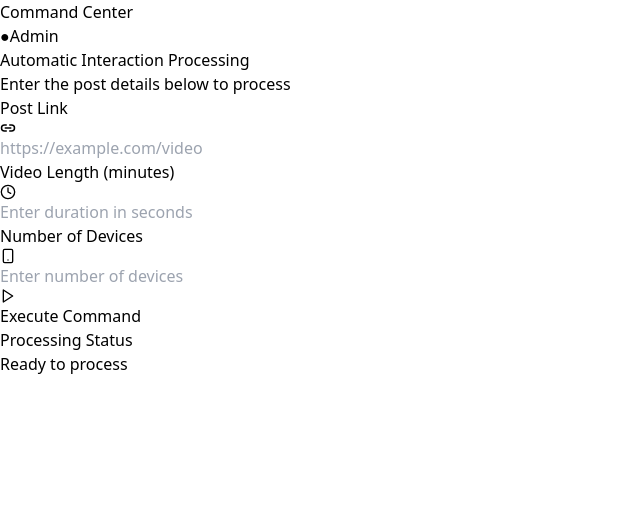
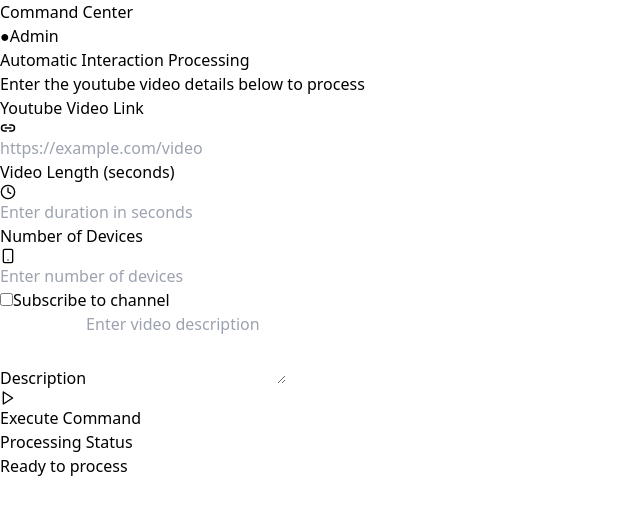
Before and after one commit to Arup43/frontend-control, a Next.js app: page /command in a window 1280 px wide. Shown: the top 514 px of the page, without its empty margins (0-640 px from the left). Built offline with nearby package versions, Linux system fonts and the light colour scheme.

Commit message:
feat(Youtube): modify for youtube

```diff
--- a/src/app/command/page.tsx
+++ b/src/app/command/page.tsx
@@ -10,8 +10,10 @@ import { useRouter } from 'next/navigation';
 export default function CommandPage() {
   const router = useRouter();
   const [link, setLink] = useState('');
-  const [length, setLength] = useState('');
+  const [len, setLen] = useState('');
   const [devices, setDevices] = useState('');
+  const [subscribe, setSubscribe] = useState(false);
+  const [description, setDescription] = useState('');
   const [isLoading, setIsLoading] = useState(false);
 
   const handleSubmit = async (e: FormEvent) => {
@@ -19,15 +21,17 @@ export default function CommandPage() {
     setIsLoading(true);
 
     try {
-      const response = await fetch(`${process.env.NEXT_PUBLIC_API_BASE_URL}/api/commands`, {
+      const response = await fetch(`${process.env.NEXT_PUBLIC_API_BASE_URL}/api/commands/yt`, {
         method: 'POST',
         headers: {
           'Content-Type': 'application/json',
         },
         body: JSON.stringify({
           link,
-          length: parseInt(length),
-          numOfDevices: parseInt(devices)
+          len: parseInt(len),
+          numOfDevices: parseInt(devices),
+          subscribe,
+          description
         }),
       });
 
@@ -65,7 +69,7 @@ export default function CommandPage() {
         <div className="bg-gray-800 rounded-2xl shadow-xl p-8">
           <div className="mb-8">
             <h2 className="text-3xl font-bold text-white mb-2">Automatic Interaction Processing</h2>
-            <p className="text-gray-400">Enter the post details below to process</p>
+            <p className="text-gray-400">Enter the youtube video details below to process</p>
           </div>
 
           {isLoading ? (
@@ -83,7 +87,7 @@ export default function CommandPage() {
               <div className="space-y-6">
                 <div>
                   <label htmlFor="link" className="block text-sm font-medium text-gray-300 mb-2">
-                    Post Link
+                    Youtube Video Link
                   </label>
                   <div className="relative">
                     <div className="absolute inset-y-0 left-0 pl-3 flex items-center pointer-events-none">
@@ -103,20 +107,20 @@ export default function CommandPage() {
                 </div>
 
                 <div>
-                  <label htmlFor="length" className="block text-sm font-medium text-gray-300 mb-2">
-                    Video Length (minutes)
+                  <label htmlFor="len" className="block text-sm font-medium text-gray-300 mb-2">
+                    Video Length (seconds)
                   </label>
                   <div className="relative">
                     <div className="absolute inset-y-0 left-0 pl-3 flex items-center pointer-events-none">
                       <FiClock className="h-5 w-5 text-gray-400" />
                     </div>
                     <input
-                      id="length"
-                      name="length"
+                      id="len"
+                      name="len"
                       type="number"
                       required
-                      value={length}
-                      onChange={(e) => setLength(e.target.value)}
+                      value={len}
+                      onChange={(e) => setLen(e.target.value)}
                       className="block w-full pl-10 pr-3 py-3 bg-gray-700 border border-gray-600 rounded-xl text-white placeholder-gray-400 focus:outline-none focus:ring-2 focus:ring-blue-500 focus:border-transparent"
                       placeholder="Enter duration in seconds"
                     />
@@ -144,6 +148,37 @@ export default function CommandPage() {
                     />
                   </div>
                 </div>
+
+                <div>
+                  <div className="flex items-center">
+                    <input
+                      id="subscribe"
+                      name="subscribe"
+                      type="checkbox"
+                      checked={subscribe}
+                      onChange={(e) => setSubscribe(e.target.checked)}
+                      className="h-5 w-5 text-blue-500 focus:ring-blue-500 border-gray-600 rounded bg-gray-700"
+                    />
+                    <label htmlFor="subscribe" className="ml-2 block text-sm font-medium text-gray-300">
+                      Subscribe to channel
+                    </label>
+                  </div>
+                </div>
+
+                <div>
+                  <label htmlFor="description" className="block text-sm font-medium text-gray-300 mb-2">
+                    Description
+                  </label>
+                  <textarea
+                    id="description"
+                    name="description"
+                    value={description}
+                    onChange={(e) => setDescription(e.target.value)}
+                    rows={3}
+                    className="block w-full px-3 py-3 bg-gray-700 border border-gray-600 rounded-xl text-white placeholder-gray-400 focus:outline-none focus:ring-2 focus:ring-blue-500 focus:border-transparent"
+                    placeholder="Enter video description"
+                  />
+                </div>
               </div>
 
               <div className="pt-4">
```
